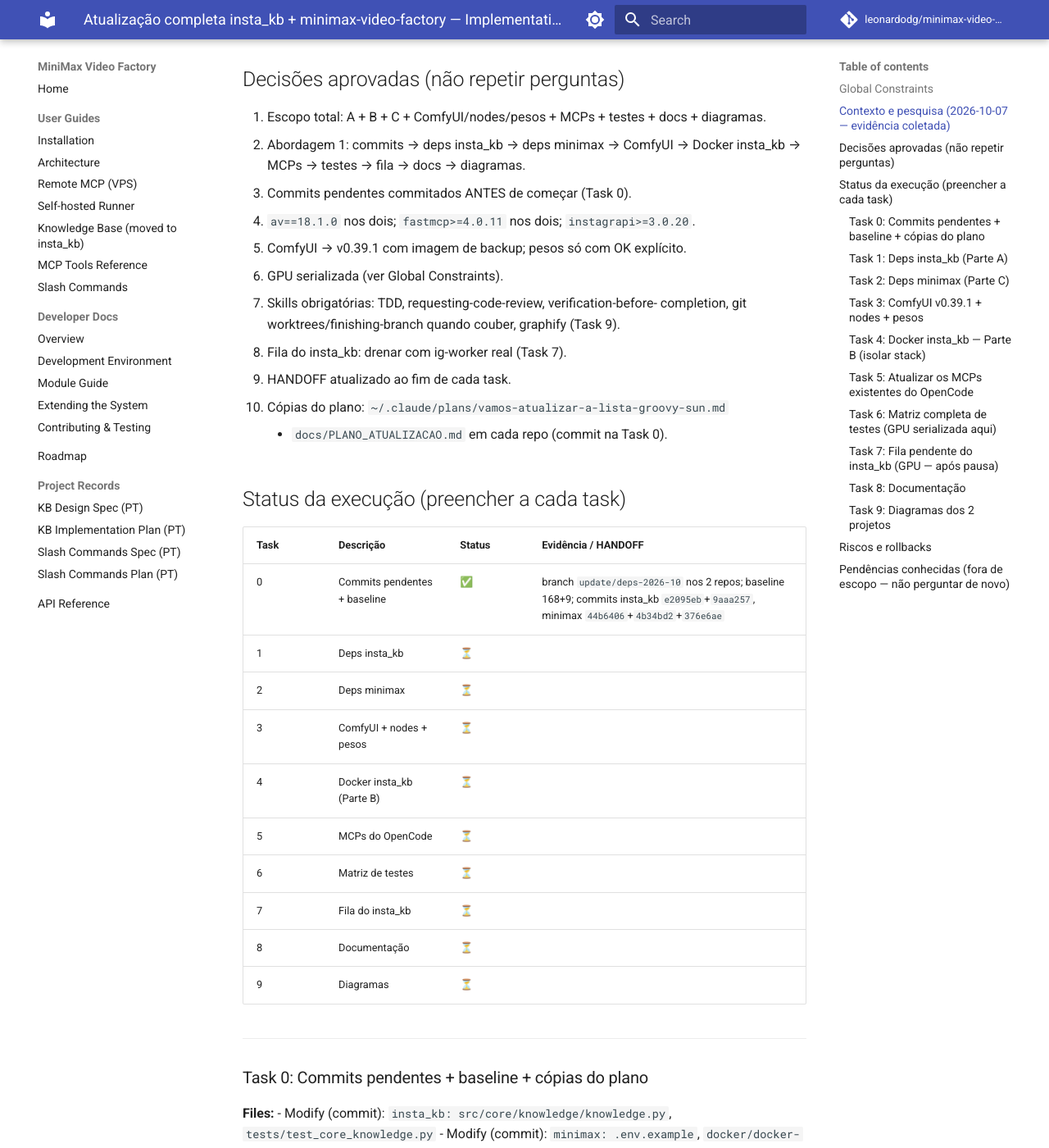
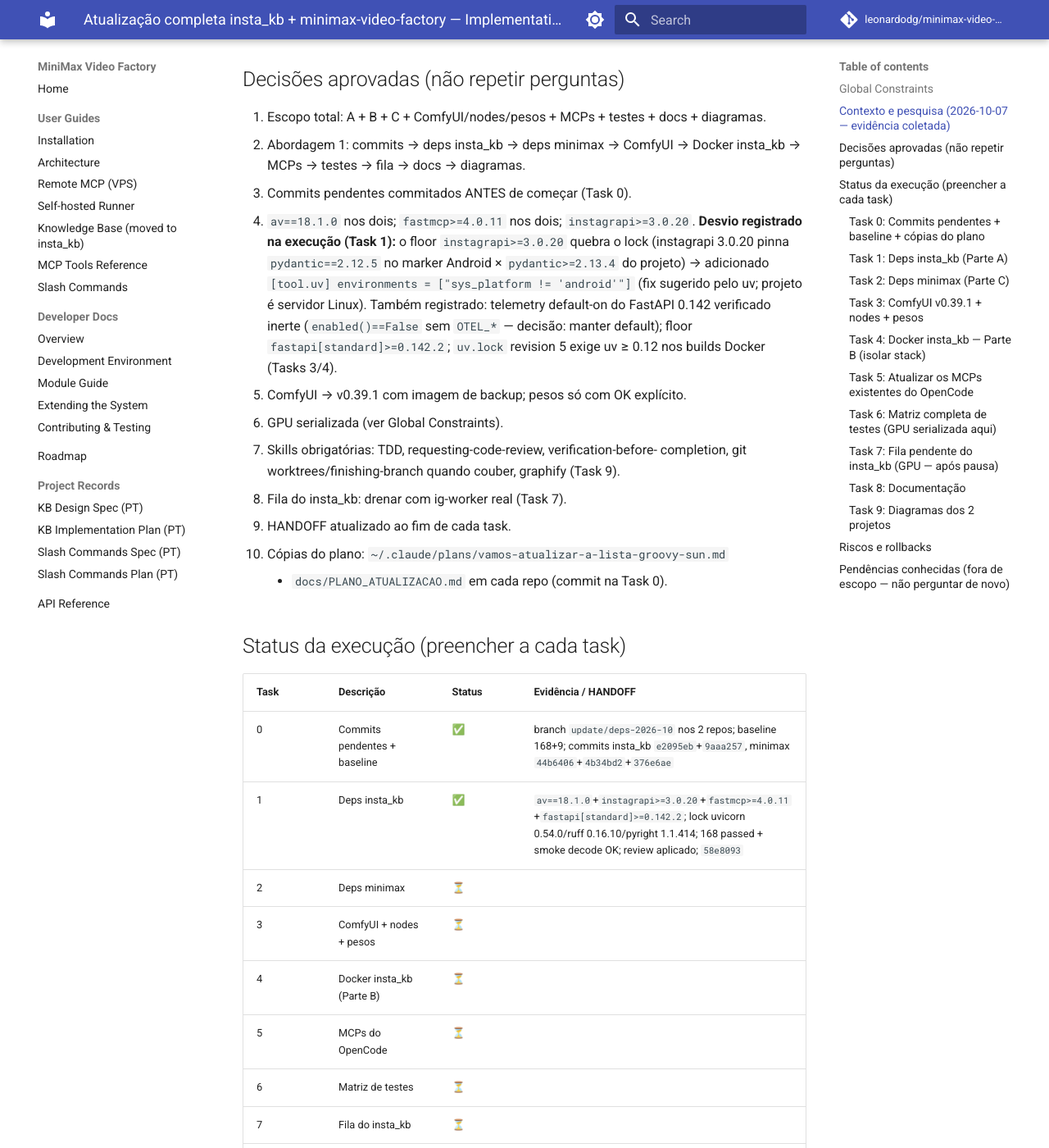
Before and after one commit to leonardodg/minimax-video-factory, an MkDocs documentation site: the page built from docs/PLANO_ATUALIZACAO.md, in a window 1280 px wide and 1400 px high, scrolled down 2370 px. Shown: the whole window at 82% size. Built offline with MkDocs 1.6.1 and Material for MkDocs 9.7.7, drawn with Linux system fonts in a browser that asks for light colours; comment, search, counter and statistics services are not loaded.

Commit message:
docs: sincroniza plano — Task 1 concluida

```diff
--- a/docs/PLANO_ATUALIZACAO.md
+++ b/docs/PLANO_ATUALIZACAO.md
@@ -103,6 +103,14 @@
    insta_kb → MCPs → testes → fila → docs → diagramas.
 3. Commits pendentes commitados ANTES de começar (Task 0).
 4. `av==18.1.0` nos dois; `fastmcp>=4.0.11` nos dois; `instagrapi>=3.0.20`.
+   **Desvio registrado na execução (Task 1):** o floor `instagrapi>=3.0.20`
+   quebra o lock (instagrapi 3.0.20 pinna `pydantic==2.12.5` no marker
+   Android × `pydantic>=2.13.4` do projeto) → adicionado
+   `[tool.uv] environments = ["sys_platform != 'android'"]` (fix sugerido
+   pelo uv; projeto é servidor Linux). Também registrado: telemetry
+   default-on do FastAPI 0.142 verificado inerte (`enabled()==False` sem
+   `OTEL_*` — decisão: manter default); floor `fastapi[standard]>=0.142.2`;
+   `uv.lock` revision 5 exige uv ≥ 0.12 nos builds Docker (Tasks 3/4).
 5. ComfyUI → v0.39.1 com imagem de backup; pesos só com OK explícito.
 6. GPU serializada (ver Global Constraints).
 7. Skills obrigatórias: TDD, requesting-code-review, verification-before-
@@ -117,7 +125,7 @@
 | Task | Descrição | Status | Evidência / HANDOFF |
 |---|---|---|---|
 | 0 | Commits pendentes + baseline | ✅ | branch `update/deps-2026-10` nos 2 repos; baseline 168+9; commits insta_kb `e2095eb`+`9aaa257`, minimax `44b6406`+`4b34bd2`+`376e6ae` |
-| 1 | Deps insta_kb | ⏳ | |
+| 1 | Deps insta_kb | ✅ | `av==18.1.0`+`instagrapi>=3.0.20`+`fastmcp>=4.0.11`+`fastapi[standard]>=0.142.2`; lock uvicorn 0.54.0/ruff 0.16.10/pyright 1.1.414; 168 passed + smoke decode OK; review aplicado; `58e8093` |
 | 2 | Deps minimax | ⏳ | |
 | 3 | ComfyUI + nodes + pesos | ⏳ | |
 | 4 | Docker insta_kb (Parte B) | ⏳ | |
```
